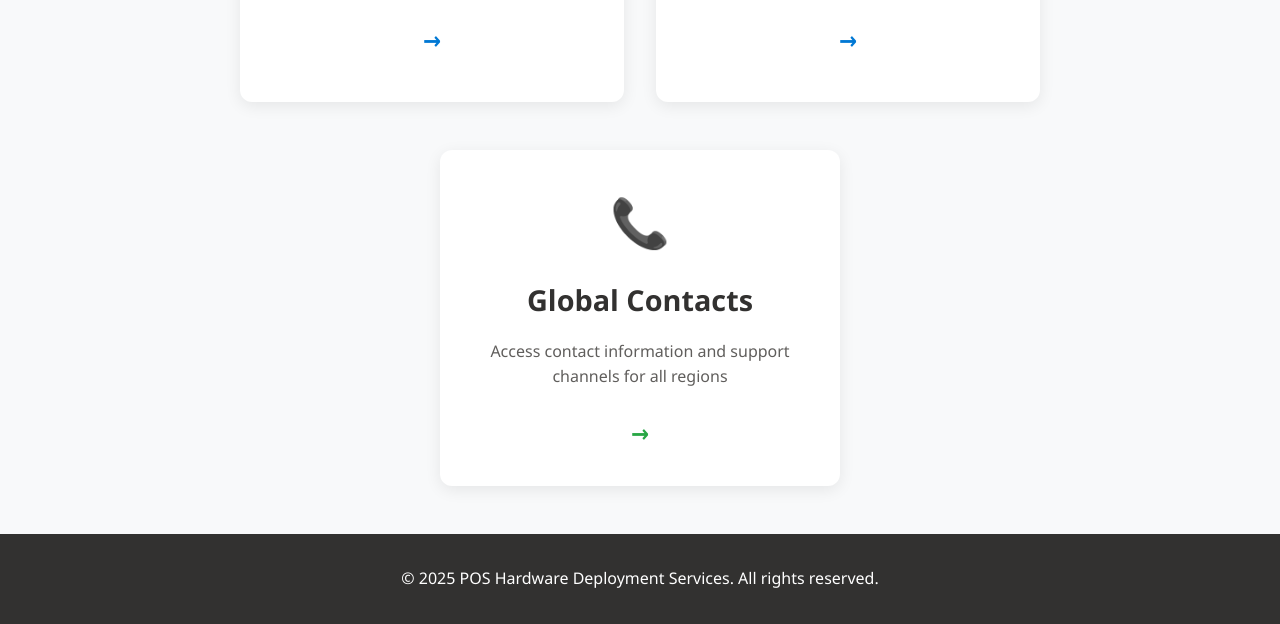
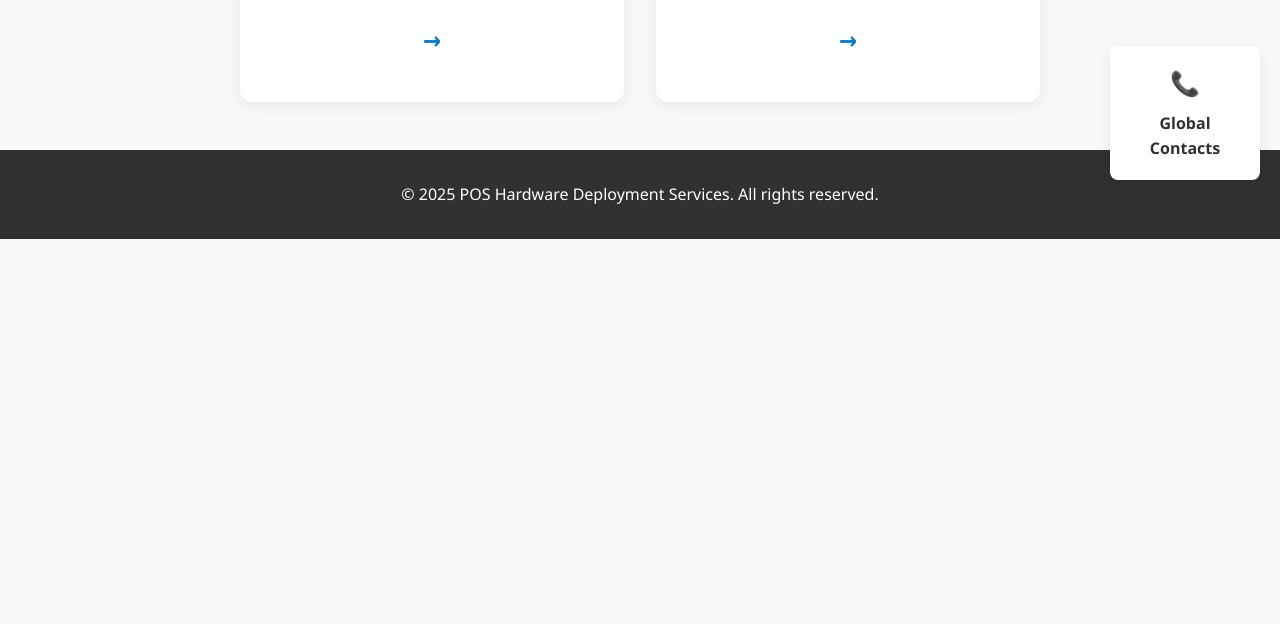
Before and after one commit to NawazSyed-dev/Test0718, a website: page index.html in a window 1280 px wide. Shown: the part 600-1224 px from the top of the page. After the commit the page ends 839 px from the top, so only its background shows below. Drawn offline with Linux system fonts and the light colour scheme.

Commit message:
Fix contacts button size, breadcrumb logic, and back button behavior

```diff
--- a/navigation.js
+++ b/navigation.js
@@ -5,10 +5,6 @@ function navigateToRegion(region) {
 
 function navigateToFAQ(region, category) {
     window.location.href = `faq.html?region=${region}&category=${category}`;
-}
-
-function navigateToOrdersOperations(region) {
-    window.location.href = `orders-operations.html?region=${region}`;
 }
 
 function navigateToOrdersOperations(region) {
@@ -23,7 +19,11 @@ function goBack() {
     // Handle global contacts
     if (region === 'global' && category === 'contacts') {
         window.location.href = 'index.html';
+    } else if (['order-terminal', 'replacement', 'recovery', 'edit-merchant', 'edit-order'].includes(category)) {
+        // For operation categories, go back to Orders and Operations page
+        window.location.href = `orders-operations.html?region=${region}`;
     } else if (region) {
+        // For other categories, go back to region page
         window.location.href = `${region}.html`;
     } else {
         window.location.href = 'index.html';
@@ -70,13 +70,23 @@ function initializeFAQPage() {
             <span class="breadcrumb-separator">></span>
             <span class="current">Contacts</span>
         `;
-    } else {
+    } else if (['order-terminal', 'replacement', 'recovery', 'edit-merchant', 'edit-order'].includes(category)) {
+        // For operation categories, show Orders and Operations in breadcrumb
         breadcrumb.innerHTML = `
             <a href="index.html" class="breadcrumb-link">Home</a>
             <span class="breadcrumb-separator">></span>
             <a href="${region}.html" class="breadcrumb-link">${regionName}</a>
             <span class="breadcrumb-separator">></span>
             <a href="orders-operations.html?region=${region}" class="breadcrumb-link">Orders and Operations</a>
+            <span class="breadcrumb-separator">></span>
+            <span class="current">${categoryData.title}</span>
+        `;
+    } else {
+        // For other categories, show direct path
+        breadcrumb.innerHTML = `
+            <a href="index.html" class="breadcrumb-link">Home</a>
+            <span class="breadcrumb-separator">></span>
+            <a href="${region}.html" class="breadcrumb-link">${regionName}</a>
             <span class="breadcrumb-separator">></span>
             <span class="current">${categoryData.title}</span>
         `;
--- a/styles.css
+++ b/styles.css
@@ -215,22 +215,23 @@ body {
 
 /* Contacts Section */
 .contacts-section {
-    margin-top: 3rem;
-    display: flex;
-    justify-content: center;
+    position: fixed;
+    bottom: 20px;
+    right: 20px;
+    z-index: 1000;
 }
 
 .contacts-card {
     background: white;
-    border-radius: 12px;
-    padding: 2rem;
+    border-radius: 8px;
+    padding: 1rem 1.5rem;
     box-shadow: 0 4px 16px rgba(0,0,0,0.08);
     cursor: pointer;
     transition: all 0.3s ease;
     border: 2px solid transparent;
     position: relative;
     overflow: hidden;
-    max-width: 400px;
+    max-width: 150px;
     text-align: center;
 }
 
@@ -257,32 +258,23 @@ body {
 }
 
 .contacts-icon {
-    font-size: 3rem;
-    margin-bottom: 1rem;
+    font-size: 1.5rem;
+    margin-bottom: 0.5rem;
 }
 
 .contacts-title {
-    font-size: 1.8rem;
+    font-size: 1rem;
     font-weight: 600;
     color: #323130;
-    margin-bottom: 1rem;
+    margin-bottom: 0;
 }
 
 .contacts-description {
-    color: #605e5c;
-    line-height: 1.6;
-    margin-bottom: 1.5rem;
+    display: none;
 }
 
 .contacts-arrow {
-    font-size: 1.5rem;
-    color: #28a745;
-    font-weight: bold;
-    transition: transform 0.3s ease;
-}
-
-.contacts-card:hover .contacts-arrow {
-    transform: translateX(8px);
+    display: none;
 }
 
 /* Region Page Styles */
```
Also changed, not shown: all-in-one.html (+14 -0 lines).
